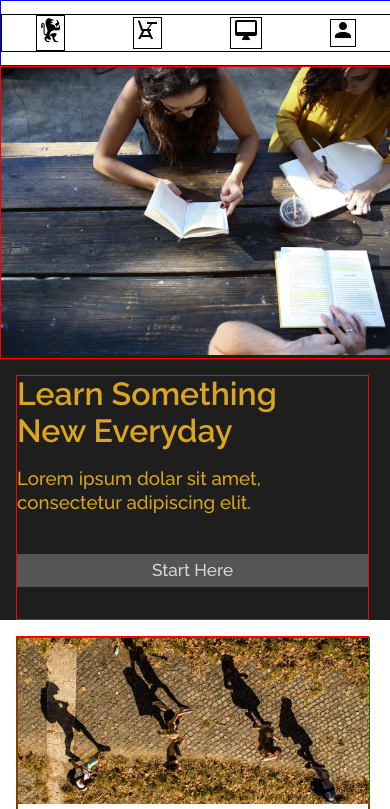
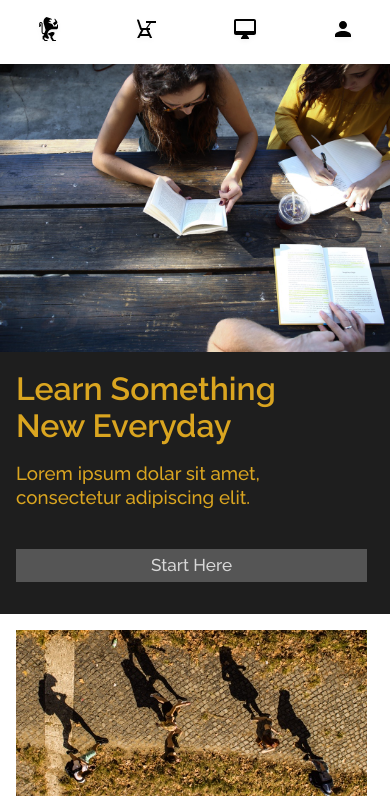
Before and after one commit to SSaapon/colmar-academy, a plain HTML site: page index.html in a window 390 px wide. Shown: the top 809 px of the page. Drawn offline with Linux system fonts and the light colour scheme.

Commit message:
final submission.

```diff
--- a/resources/css/style.css
+++ b/resources/css/style.css
@@ -44,7 +44,6 @@ nav{
   justify-content: space-between;
   height: 4rem;
   margin: 0 1.5rem;
-  border: 1px solid black;
 }
 .logo-img{
   height: 2.5rem;
@@ -67,7 +66,6 @@ nav div{
 }
 nav li{
   display: inline;
-  border: 1px solid black;
 }
 li .right{
   padding-right: 1rem;
@@ -87,7 +85,6 @@ li .right{
 .left-half{
   width: 60%;
   margin: 2rem 1.5rem;
-  border: 1px solid red;
 }
 .left-half img{
   width: 100%;
@@ -109,7 +106,6 @@ li .right{
   flex-direction: column;
   justify-content: center;
   margin: 2rem 1.5rem;
-  border: 1px solid red;
 }
 .button{
   background-color: RGB(85,85,85);
@@ -179,7 +175,6 @@ li .right{
   display: flex;
   justify-content: center;
   flex-flow: row wrap;
-  border: 1px solid red;
 }
 .box{
   display: flex;
@@ -187,7 +182,6 @@ li .right{
   width: 25%;
   background-color: RGB(240,240,240);
   margin: 2rem;
-  border: 1px solid red;
 }
 .box img{
   width: 100%;
@@ -202,7 +196,6 @@ li .right{
 .thesis h1{
   padding-top: 2rem;
   margin: 0;
-  border: 1px solid black;
 }
 #no-bottom-margin{
   margin-bottom: 0rem;
@@ -255,7 +248,6 @@ nav{
     align-items: center;
     margin: 0rem;
     padding: 0rem;
-    border: 1px solid blue;
     width: 100%;
   }
   ul{
@@ -263,7 +255,6 @@ nav{
     justify-content:space-around;
     align-items: center;
     width: 100%;
-    border: 1px solid black;
     }
   .banner-type-1{
     display: block;
@@ -314,7 +305,6 @@ nav{
     height: auto;
     padding-bottom: 1rem;
     margin-right: 0rem;
-    border: 1px solid green;
   }
   .info{
     display: flex;
@@ -341,7 +331,6 @@ nav{
     padding-right: 1rem;
     padding-bottom: 2rem;
     padding-left: 1rem;
-    border: 1px solid red;
   }
   .box-mobile{
       display: flex;
@@ -351,7 +340,6 @@ nav{
       padding-bottom: 1.5rem;
       padding-left: 1rem;
       margin-bottom: .5rem;
-      border: 1px solid red;
     }
     .mobile-end{
       margin-bottom: 0rem;
@@ -373,7 +361,6 @@ nav{
   padding-bottom: 1rem;
   padding-left: 1rem;
   margin: 0rem;
-  border: 1px solid blue;
 }
 footer div{
   width: 100%;
```
